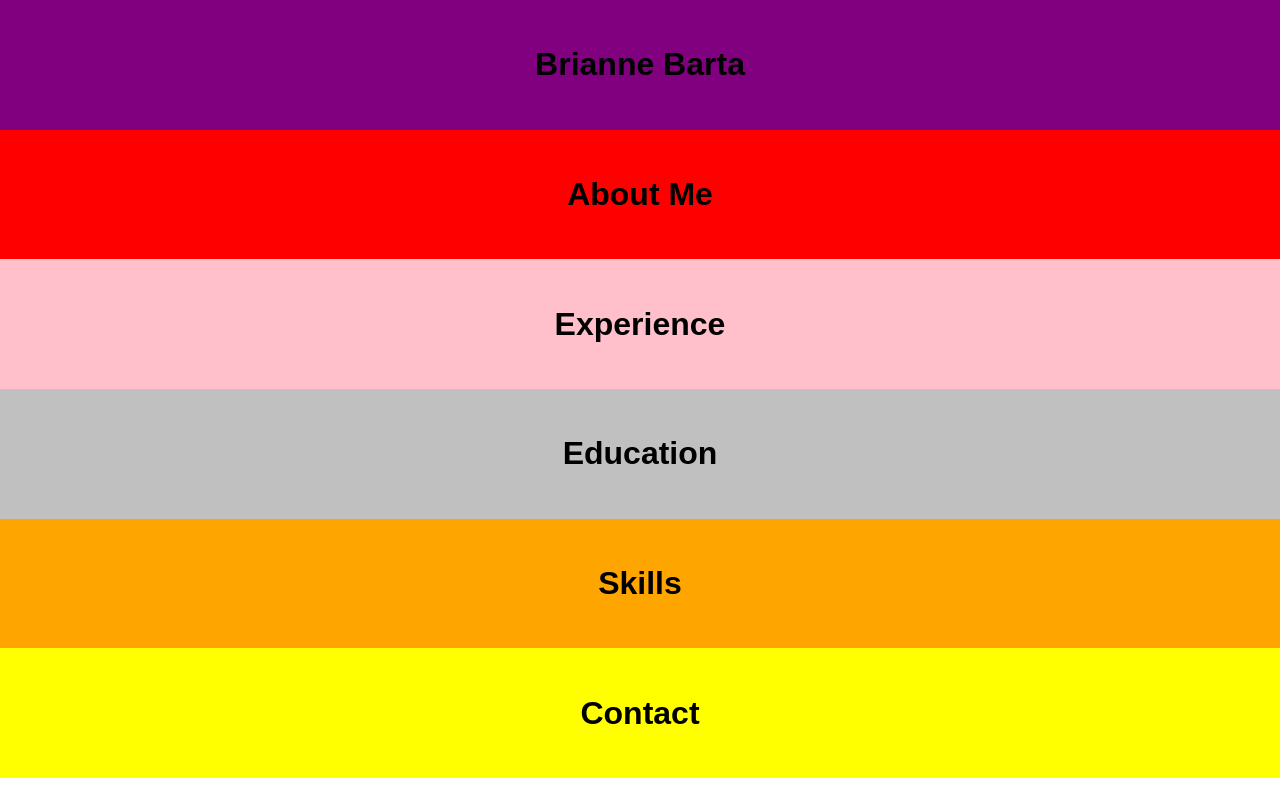
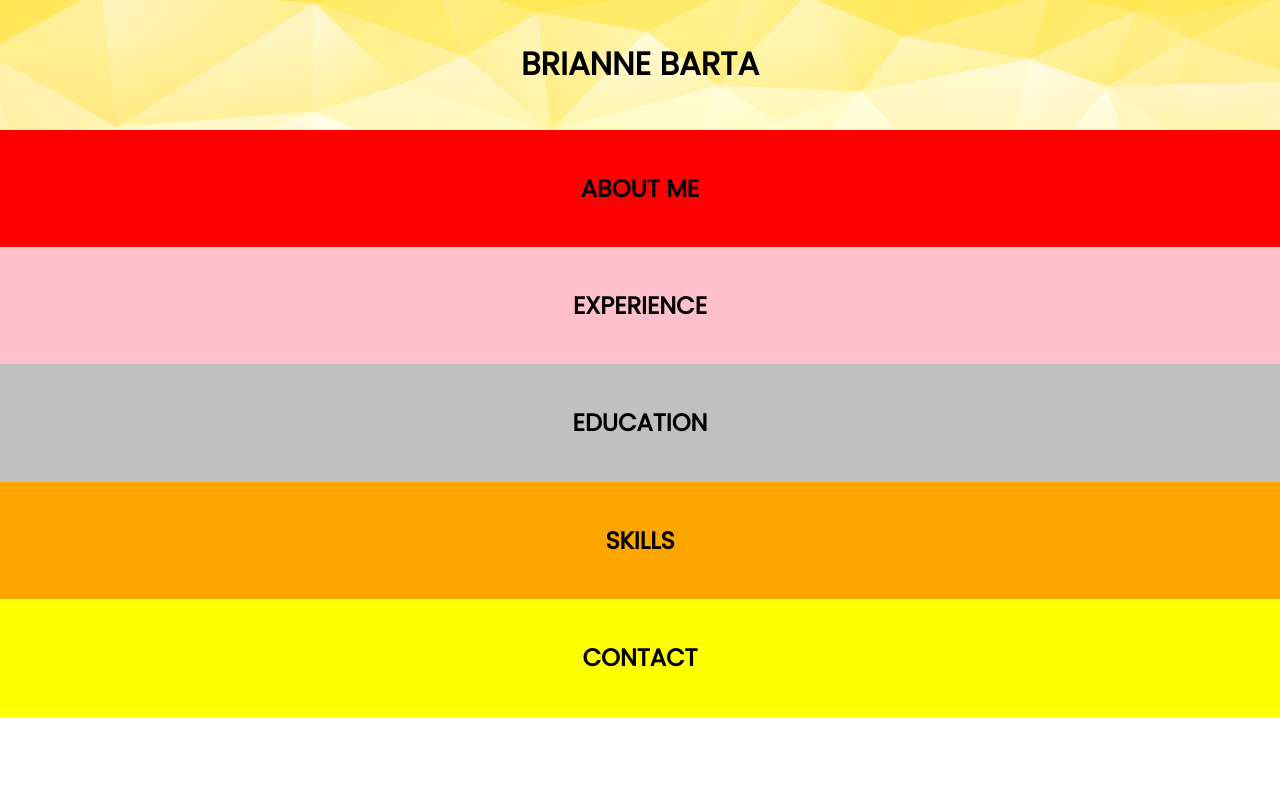
Before and after one commit to bbarta/project_resume_barta_brianne, a plain HTML site: page index.html in a window 1280 px wide. Drawn offline with Linux system fonts and the light colour scheme.

Commit message:
update fonts and add header img

```diff
--- a/css/main.css
+++ b/css/main.css
@@ -3,6 +3,11 @@
   width: 100%;
 }
 */
+
+
+header, main, #experience, #education, #skills, #contact  {
+  font-family: 'Poppins', sans-serif;
+}
 
 
 header {
@@ -11,8 +16,14 @@ header {
   text-align: center;
   padding-top: 25px;
   padding-bottom: 25px;
+  background-image: url('../img/header-01.png');
+  background-size: 100% auto;
+  font-family: 'Poppins', sans-serif;
 }
 
+header h2 {
+  color: orange;
+}
 
 main {
   background-color: red;
@@ -53,6 +64,7 @@ main {
 }
 
 
+
 #contact {
   background-color: yellow;
   width: 100%;
--- a/index.html
+++ b/index.html
@@ -7,31 +7,33 @@
 
     <link rel="stylesheet" href="css/vendor/normalize.min.css">
     <link rel="stylesheet" href="css/main.css">
+    <link href="https://fonts.googleapis.com/css?family=Poppins" rel="stylesheet">
 </head>
 <body>
   <div id="container">
     <header>
-      <h1>Brianne Barta</h1>
+      <h1>BRIANNE BARTA</h1>
     </header>
 
     <main>
-      <h1>About Me </h1>
+      <h2>ABOUT ME</h2>
     </main>
 
     <section id="experience">
-      <h1>Experience</h1>
+      <h2>EXPERIENCE</h2>
     </section>
 
     <section id="education">
-      <h1>Education</h1>
+      <h2>EDUCATION</h2>
     </section>
 
     <section id="skills">
-      <h1>Skills</h1>
+      <h2>SKILLS</h2>
     </section>
 
+
     <section id="contact">
-      <h1>Contact</h1>
+      <h2>CONTACT</h2>
     </section>
   </div>
 
```
Also changed, not shown: img/header-01.png (added).
